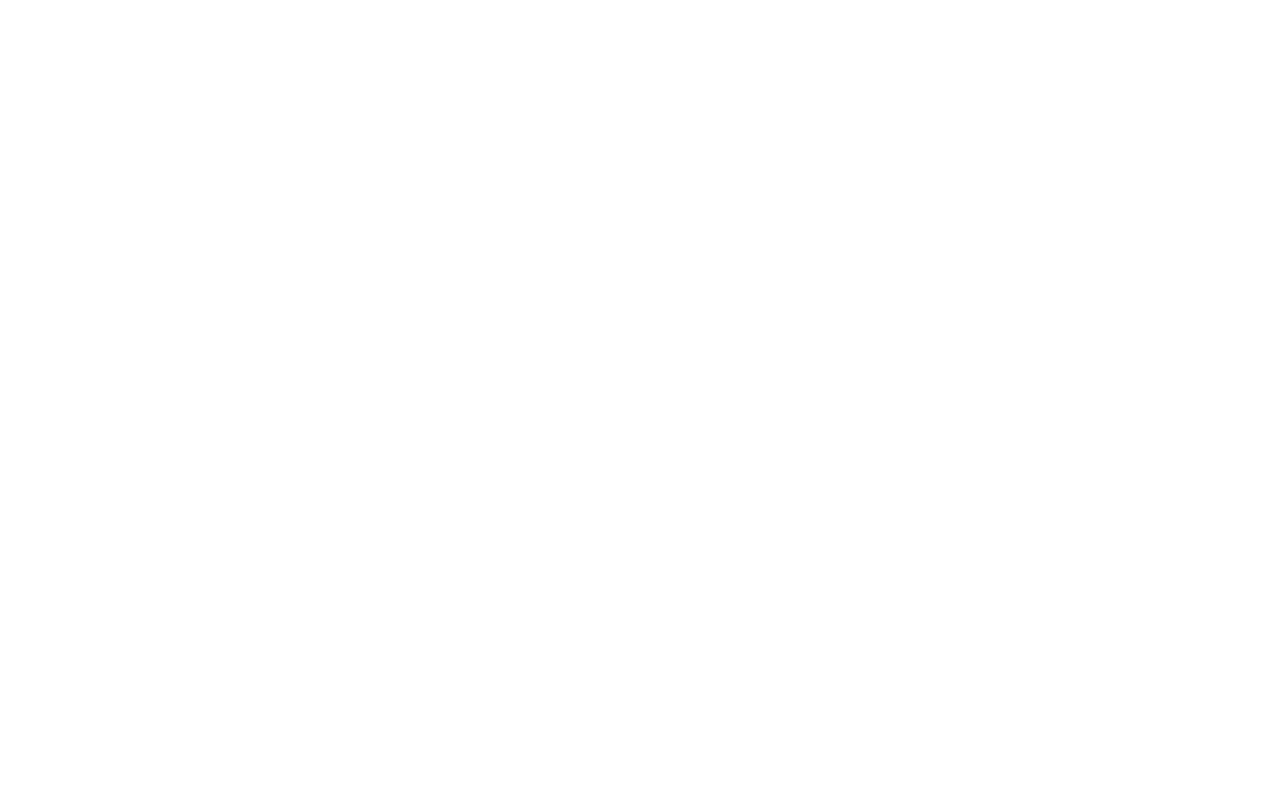
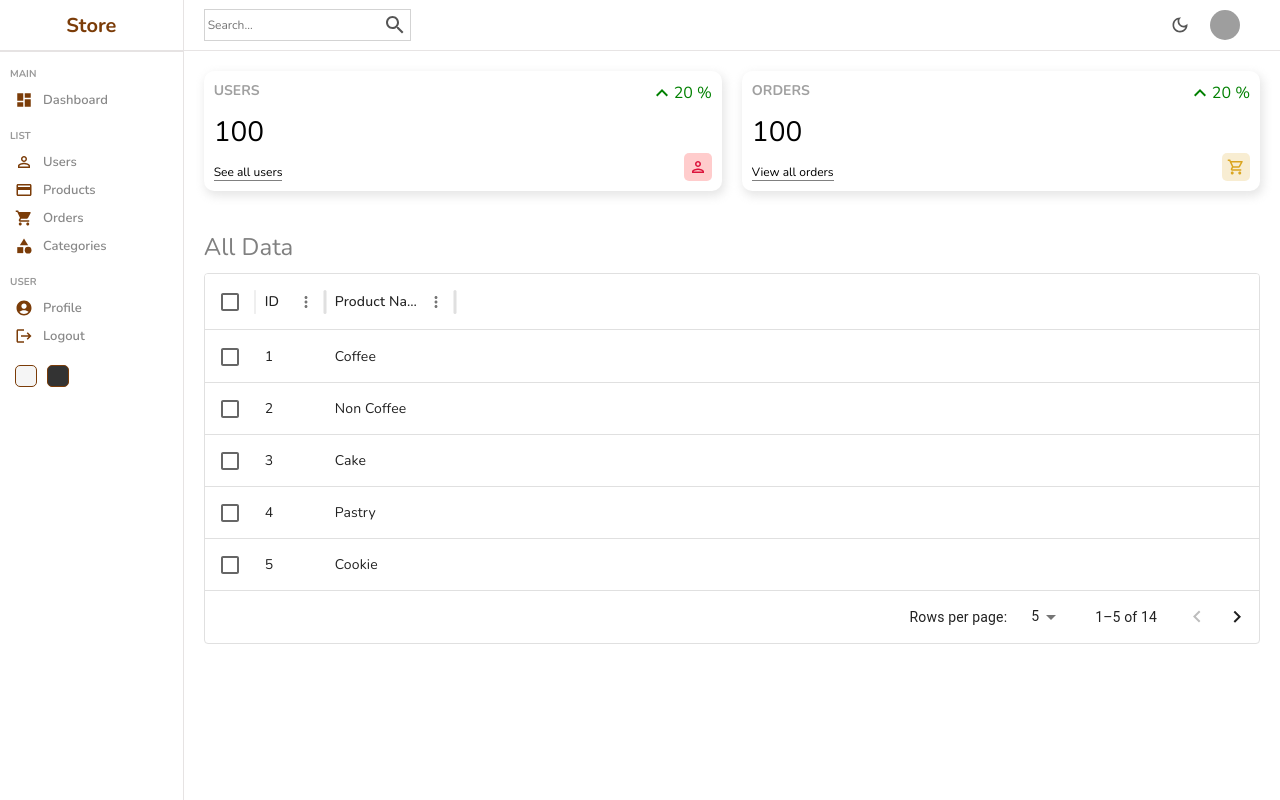
Before and after one commit to RafiiProject/admin-ui, a React (Vite) app: page /categories in a window 1280 px wide. Before the commit this address had no page. Built offline with nearby package versions, Linux system fonts and the light colour scheme; grey boxes are pictures that could not be loaded.

Commit message:
UTS Update Menu category dengan isinya yaitu mylist dan mydatatable

```diff
--- a/src/App.jsx
+++ b/src/App.jsx
@@ -2,10 +2,11 @@
 import Home from "./pages/home/Home";
 import Login from "./pages/login/Login";
 import List from "./pages/list/List";
+import Mylist from "./pages/mylist/Mylist";
 import Single from "./pages/single/Single";
 import New from "./pages/new/New";
 import { BrowserRouter, Routes, Route } from "react-router-dom";
-import {productInputs, userInputs} from "./formsource";
+import { productInputs, userInputs } from "./formsource";
 
 function App() {
   return (
@@ -18,18 +19,15 @@
             <Route path="users">
               <Route index element={<List />}></Route>
               <Route path=":userId" element={<Single />}></Route>
-              <Route
-                path="new"
-                element={<New inputs={userInputs} title="Add New User" />}
-              />
+              <Route path="new" element={<New inputs={userInputs} title="Add New User" />}/>
             </Route>
             <Route path="products">
               <Route index element={<List />}></Route>
               <Route path=":productId" element={<Single />}></Route>
-              <Route
-                path="new"
-                element={<New inputs={productInputs} title="Add New Product" />}
-              />
+              <Route path="new" element={<New inputs={productInputs} title="Add New Product" />}/>
+            </Route>
+            <Route path="categories">
+              <Route index element={<Mylist />}></Route>
             </Route>
           </Route>
         </Routes>
--- /dev/null
+++ b/src/components/mydatatable/Mydatatable.jsx
@@ -0,0 +1,47 @@
+import "./mydatatable.scss";
+import { DataGrid } from "@mui/x-data-grid";
+import "./mydatatable.scss";
+import { Link } from "react-router-dom";
+
+const columns = [
+  { field: "id", headerName: "ID", width: 70 },
+  { field: "ProductName", headerName: "Product Name", width: 130 },
+];
+
+const rows = [
+  { id: 1, ProductName: "Coffee"},
+  { id: 2, ProductName: "Non Coffee"},
+  { id: 3, ProductName: "Cake"},
+  { id: 4, ProductName: "Pastry"},
+  { id: 5, ProductName: "Cookie"},
+  { id: 6, ProductName: "Waffle"},
+  { id: 7, ProductName: "Croissant"},
+  { id: 8, ProductName: "Bun"},
+  { id: 10, ProductName: "Toast Bread"},
+  { id: 11, ProductName: "Bagle"},
+  { id: 12, ProductName: "Bagguette"},
+  { id: 13, ProductName: "Pudding"},
+  { id: 14, ProductName: "Ice Cream"},
+  { id: 15, ProductName: "Salad"}
+];
+
+const MyDatatable = () => {
+  return (
+    <div className="datatable">
+      <div className="datatableTitle">All Data</div>
+      <DataGrid
+        rows={rows}
+        columns={columns}
+        initialState={{
+          pagination: {
+            paginationModel: { page: 0, pageSize: 5 },
+          },
+        }}
+        pageSizeOptions={[5, 10, 15]}
+        checkboxSelection
+      />
+    </div>
+  );
+};
+
+export default MyDatatable;
--- /dev/null
+++ b/src/components/mydatatable/mydatatable.scss
@@ -0,0 +1,13 @@
+.mydatatable {
+    padding: 20px;
+
+    .mydatatableTitle {
+      width: 100%;
+      font-size: 24px;
+      color: gray;
+      margin-bottom: 10px;
+      display: flex;
+      align-items: center;
+      justify-content: space-between;
+      }
+    }
--- a/src/components/sidebar/Sidebar.jsx
+++ b/src/components/sidebar/Sidebar.jsx
@@ -7,6 +7,7 @@
 import AccountCircleIcon from '@mui/icons-material/AccountCircle';
 import LogoutIcon from '@mui/icons-material/Logout';
 import ShoppingCartIcon from '@mui/icons-material/ShoppingCart';
+import CategoryIcon from '@mui/icons-material/Category';
 
 const Sidebar = () => {
   return (
@@ -41,6 +42,12 @@
                     <ShoppingCartIcon className="icon"/>
                     <span>Orders</span>
                 </li>
+                <Link to="/Categories">
+                    <li>
+                        <CategoryIcon className="icon"/>
+                        <span>Categories</span>
+                    </li>
+                </Link>
                 <p className="title">USER</p>
                 <li>
                     <AccountCircleIcon className="icon" />
--- /dev/null
+++ b/src/pages/mylist/Mylist.jsx
@@ -0,0 +1,23 @@
+import "./mylist.scss";
+import Sidebar from "../../components/sidebar/Sidebar";
+import Navbar from "../../components/navbar/Navbar";
+import Mydatatable from "../../components/mydatatable/Mydatatable";
+import Widget from "../../components/widget/Widget";
+
+const Mylist = () => {
+  return (
+    <div className="list">
+      <Sidebar />
+      <div className="listContainer">
+        <Navbar />
+        <div className="widgets">
+          <Widget type="user" />
+          <Widget type="order" />
+        </div>
+        <Mydatatable />
+      </div>
+    </div>
+  );
+};
+
+export default Mylist;
--- /dev/null
+++ b/src/pages/mylist/mylist.scss
@@ -0,0 +1,13 @@
+.list {
+    display: flex;
+    width: 100%;
+
+    .listContainer {
+      flex: 6;
+    }
+    .widgets{
+      display: flex;
+      padding: 20px;
+      gap: 20px;
+    }
+  }
```
